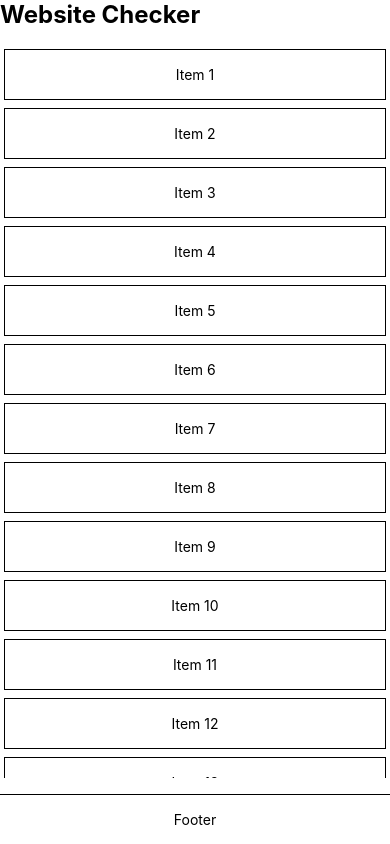
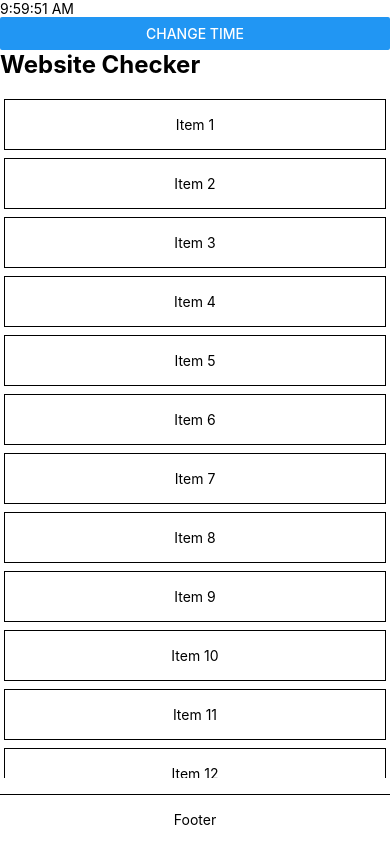
Before and after one commit to 2aMargot/webSiteChecker, a React Native app: screen / in a window 390 px wide. Built offline with nearby package versions, Linux system fonts and the light colour scheme.

Commit message:
Ajout Heure

```diff
--- a/App.js
+++ b/App.js
@@ -2,11 +2,13 @@
 import {StyleSheet, SafeAreaView } from 'react-native';
 import ListHeader from './src/components/ListHeader';
 import ListFooter from './src/components/ListFooter';
+import Heure from './src/Heure';
 
 const App = () => {
 
   return (
     <SafeAreaView style={styles.container}>
+      <Heure />
       <ListHeader />
       <ListFooter />
     </SafeAreaView>
--- /dev/null
+++ b/src/Heure.js
@@ -0,0 +1,29 @@
+import { useState } from "react";
+import { Button, Text, View } from "react-native"
+
+
+const Heure =() => {
+
+    // let date = new Date();
+    const [time, setTime]=useState(new Date());
+
+    function update(){
+        setTime(new Date());
+    }
+
+    return(
+        <View>
+            <Text>
+                {time.toLocaleTimeString()}
+            </Text>
+            <Button
+            title="Change Time"
+            onPress={update}
+            />
+        </View>
+    )
+}
+
+
+
+export default Heure;
```
